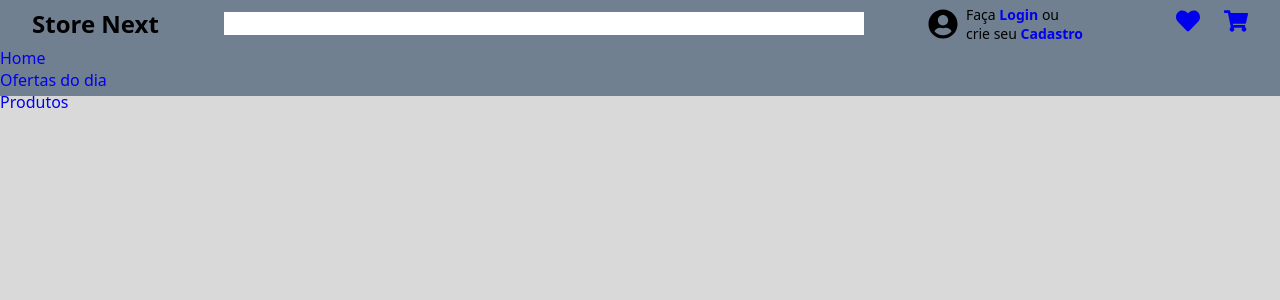
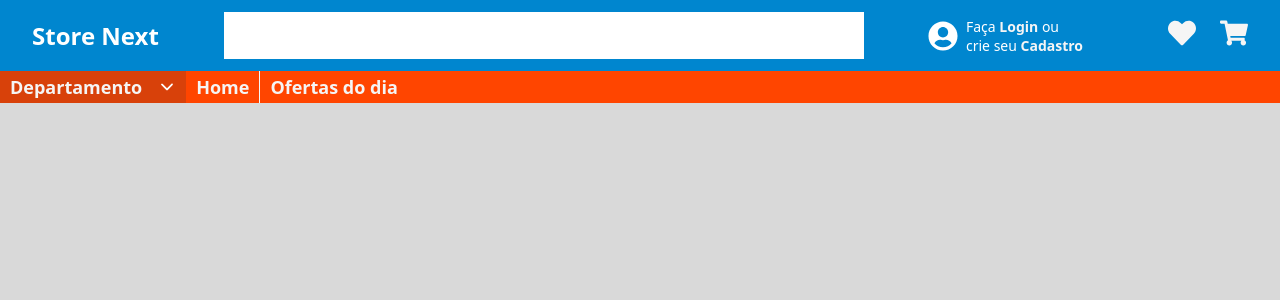
Before and after one commit to IuryGams/E-commerce-Next, a Next.js app: page / in a window 1280 px wide. Shown: the top 300 px of the page. Built offline with nearby package versions, Linux system fonts and the light colour scheme.

Commit message:
updating Header

```diff
--- a/src/components/Header/NavBar/index.tsx
+++ b/src/components/Header/NavBar/index.tsx
@@ -1,20 +1,125 @@
 import Link from "next/link";
+import styled from "styled-components";
+import { IoIosArrowDown } from "react-icons/io";
+
+const ContainerSection = styled.section`
+    width: 100%;
+    background-color: orangered;
+`
+
+const ContainerNavBar = styled.nav`
+    display: flex;
+    -webkit-box-pack: start;
+    justify-content: start;
+    -webkit-box-align: center;
+    align-items: center;
+    height: 2rem;
+    max-width: 1440px;
+    width: 100%;
+    margin: 0 auto;
+    position: relative;
+`
+
+const NavList = styled.ul`
+    display: flex;
+    align-items: center;
+    justify-content: start;
+    font-weight: bold;
+    height: 100%;
+    font-size: 18px;
+
+    li{
+        display: flex;
+        justify-content: center;
+        align-items: center;
+        padding: 0 10px;
+        height: 100%;
+        transition: all 300ms ease-in-out;
+        border-right: 1px solid whitesmoke;
+
+        &:last-child{
+            border: none;
+        }
+
+        a{
+            display: flex;
+            align-items: center;
+            width: 100%;
+            height: 100%;
+        }
+    }
+`
+
+const SubList = styled.ul`
+    display: none;
+    flex-direction: column;
+    gap: 8px;
+    position: absolute;
+    top: 100%;
+    left: 0;
+    width: 18dvw;
+    height: 80dvh;
+    padding: 1em;
+    border-radius: 0 0 8px 8px;
+    color: black;
+    background-color: whitesmoke;
+    box-shadow: rgba(50, 50, 93, 0.25) 0px 13px 27px -5px, rgba(0, 0, 0, 0.3) 0px 8px 16px -8px;
+
+    li{
+        border: none;
+        height: auto;
+        justify-content: start;
+    }
+`
+
+const CustomItem = styled.div`
+    display: flex;
+    align-items: center;
+    gap: 16px;
+    background-color: #d8410a;
+    height: 100%;
+    padding: 0 10px;
+
+    svg{
+        fill: white;
+        transition: all 300ms ease-in-out;
+    }
+
+    &:hover{
+        svg{
+            transform: rotate(-180deg);
+        }
+    }
+
+    &:hover ul{
+        display: flex;
+    }
+`
 
 
 export default function NavBar (){
     return(
-        <nav>
-            <ul>
-                <li>
-                    <Link href="#">Home</Link>
-                </li>
-                <li>
-                    <Link href="#">Ofertas do dia</Link>
-                </li>
-                <li>
-                    <Link href="#">Produtos</Link>
-                </li>
-            </ul>
-        </nav>
+        <ContainerSection>
+            <ContainerNavBar>
+                <NavList>
+                    <CustomItem>
+                        <Link href="#">Departamento</Link>
+                        <IoIosArrowDown />
+                        <SubList>
+                            <li>Item 1</li>
+                            <li>Item 2</li>
+                            <li>Item 3</li>
+                            <li>Item 4</li>
+                        </SubList>
+                    </CustomItem>
+                    <li>
+                        <Link href="/">Home</Link>
+                    </li>
+                    <li>
+                        <Link href="#">Ofertas do dia</Link>
+                    </li>
+                </NavList>
+            </ContainerNavBar>
+        </ContainerSection>
     )
 }
--- a/src/components/Header/TopHeader/index.tsx
+++ b/src/components/Header/TopHeader/index.tsx
@@ -8,8 +8,8 @@ const ContainerSection = styled.section`
     justify-content: space-around;
     max-width: 1440px;
     width: 100%;
-    height: 8dvh;
     margin: 0 auto;
+    padding: 0.75em 0em;
 `
 
 const Title = styled.h1`
@@ -31,7 +31,7 @@ const StyledForm = styled.form`
     }
 `
 
-const ContainerInteragion = styled.div`
+const UserContainer = styled.div`
     display: flex;
     align-items: center;
     justify-content: space-between;
@@ -64,20 +64,20 @@ export default function TopHeader () {
             <StyledForm>
                 <input type="text" />
             </StyledForm>
-            <ContainerInteragion>
+            <UserContainer>
                 <BoxLogin>
                     <FaUserCircle size={30} />
                     <span>Faça <strong><Link href="/auth/login">Login</Link></strong> ou <br/>crie seu <strong><Link href="/auth/register">Cadastro</Link></strong></span>
                 </BoxLogin>
                 <BoxIcons>
                     <Link href="/favoritos">
-                        <FaHeart size={24} />
+                        <FaHeart size={28} />
                     </Link>
                     <Link href="/carrinho">
-                        <FaShoppingCart size={24} />
+                        <FaShoppingCart size={28} />
                     </Link>
                 </BoxIcons>
-            </ContainerInteragion>
+            </UserContainer>
         </ContainerSection>
     )
 }
--- a/src/components/Header/index.tsx
+++ b/src/components/Header/index.tsx
@@ -4,10 +4,17 @@ import NavBar from "./NavBar";
 
 const ContainerHeader = styled.header`
     display: flex;
+    -webkit-box-align: center;
+    align-items: center;
+    position: relative;
     flex-direction: column;
-    width: 100dvw;
-    height: 12dvh;
-    background-color: slategray;
+    max-width: 100vw;
+    background-color:#0086CF;
+    color: white;
+
+    a{
+        color: whitesmoke;
+    }
 `
 
 export default function Header () {
@@ -15,6 +22,7 @@ export default function Header () {
         <ContainerHeader>
             <TopHeader />
             <NavBar />
+
         </ContainerHeader>
     )
 }
```
